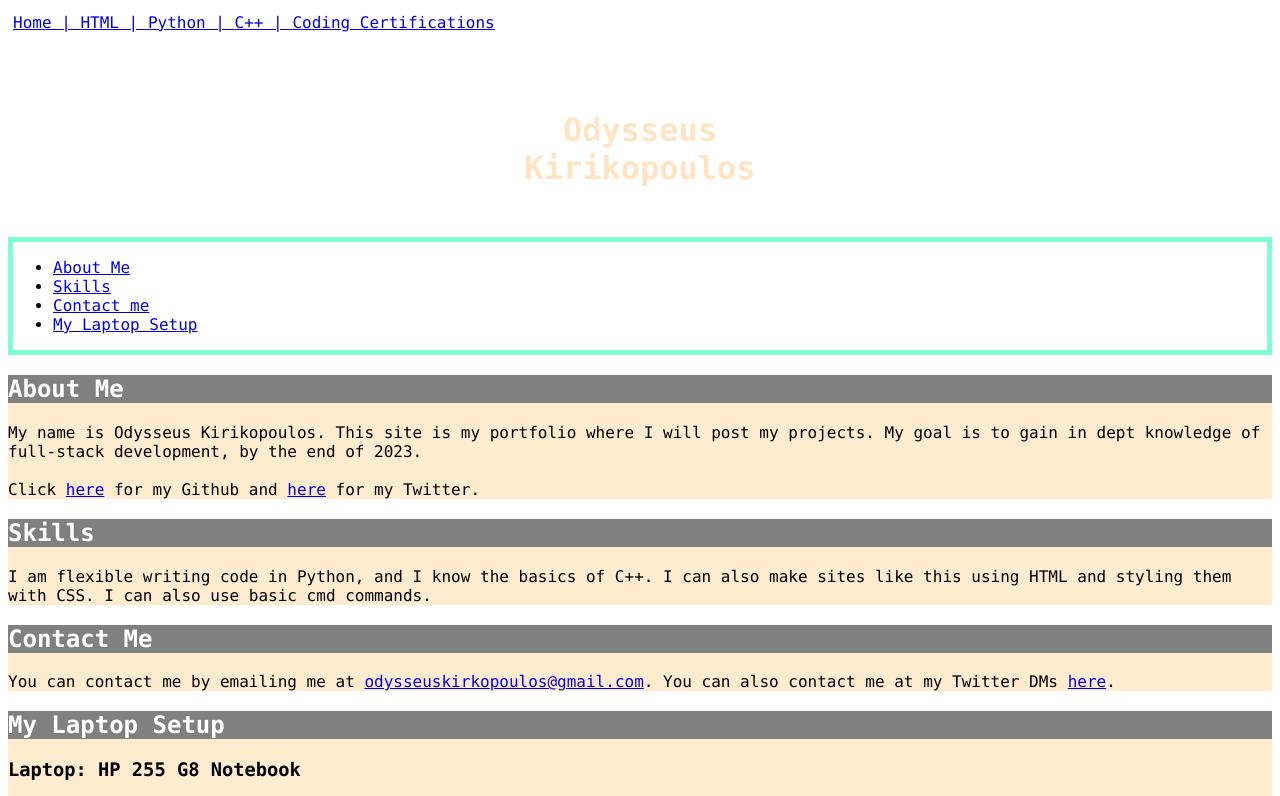
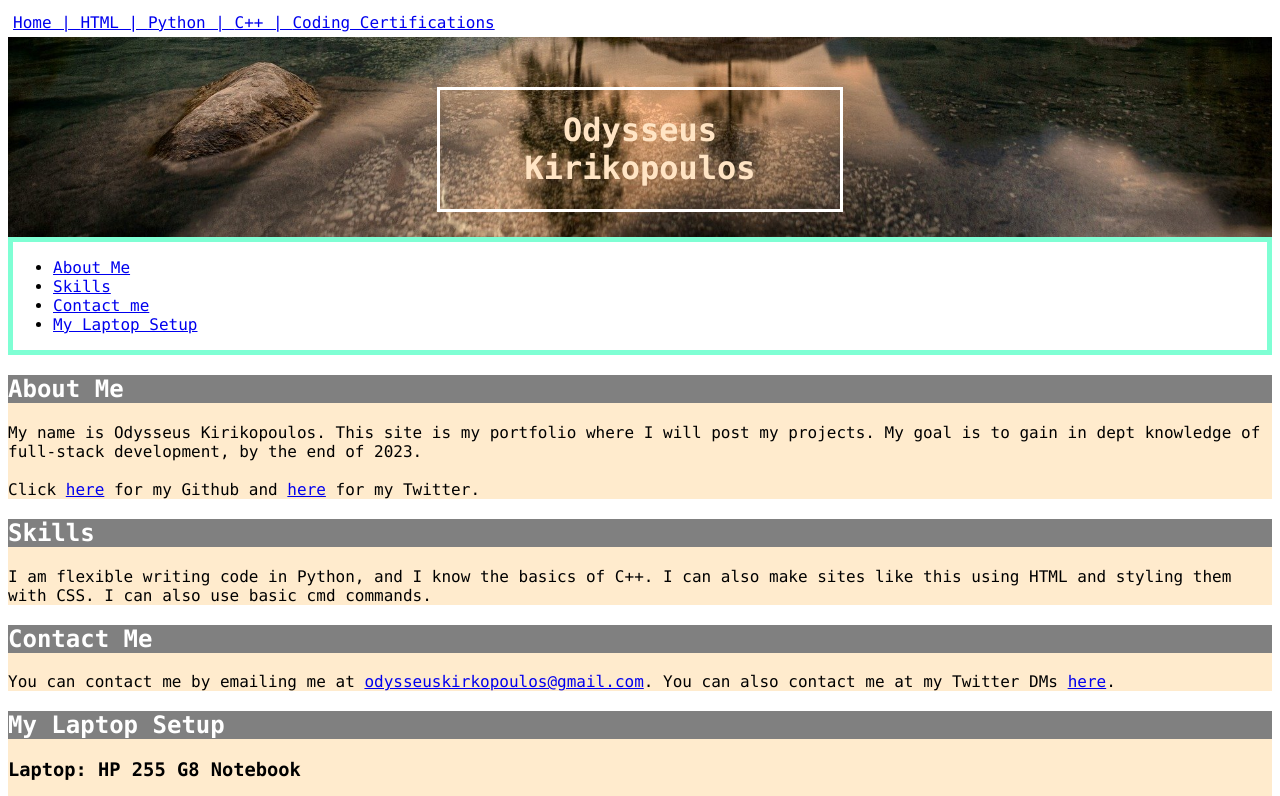
Before and after one commit to OdyCodes/odycodes.github.io, a plain HTML site: page index.html in a window 1280 px wide. Shown: the top 796 px of the page. Drawn offline with Linux system fonts and the light colour scheme.

Commit message:
Update stylesheet.css

```diff
--- a/stylesheet.css
+++ b/stylesheet.css
@@ -3,7 +3,7 @@
 }
 
 #banner {
-    background-image: url(./Photos/background.jpg);
+    background-image: url(https://raw.githubusercontent.com/OdyCodes/odycodes.github.io/mother-board/Photos/backround.jpg);
     background-size: cover;
     background-position: bottom center;
     height: 200px;
```
